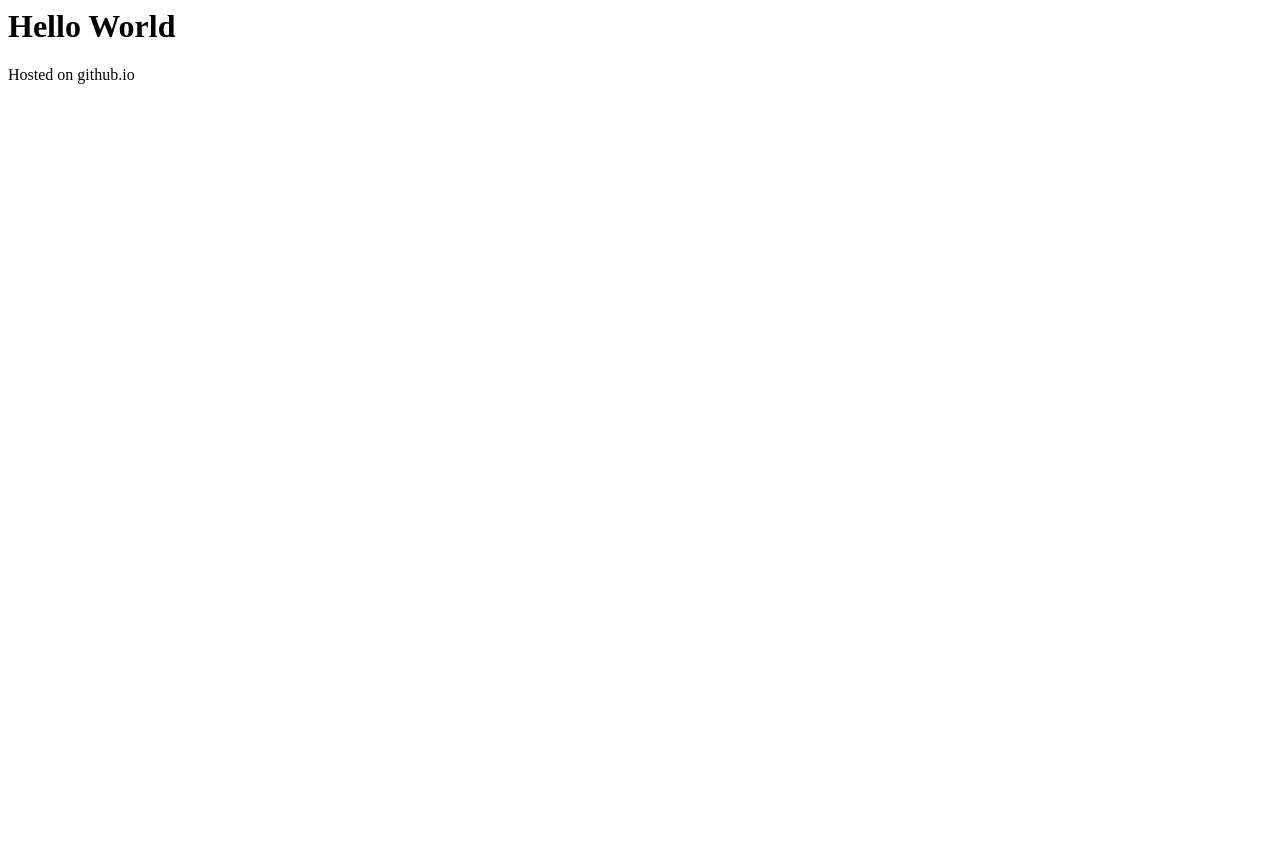
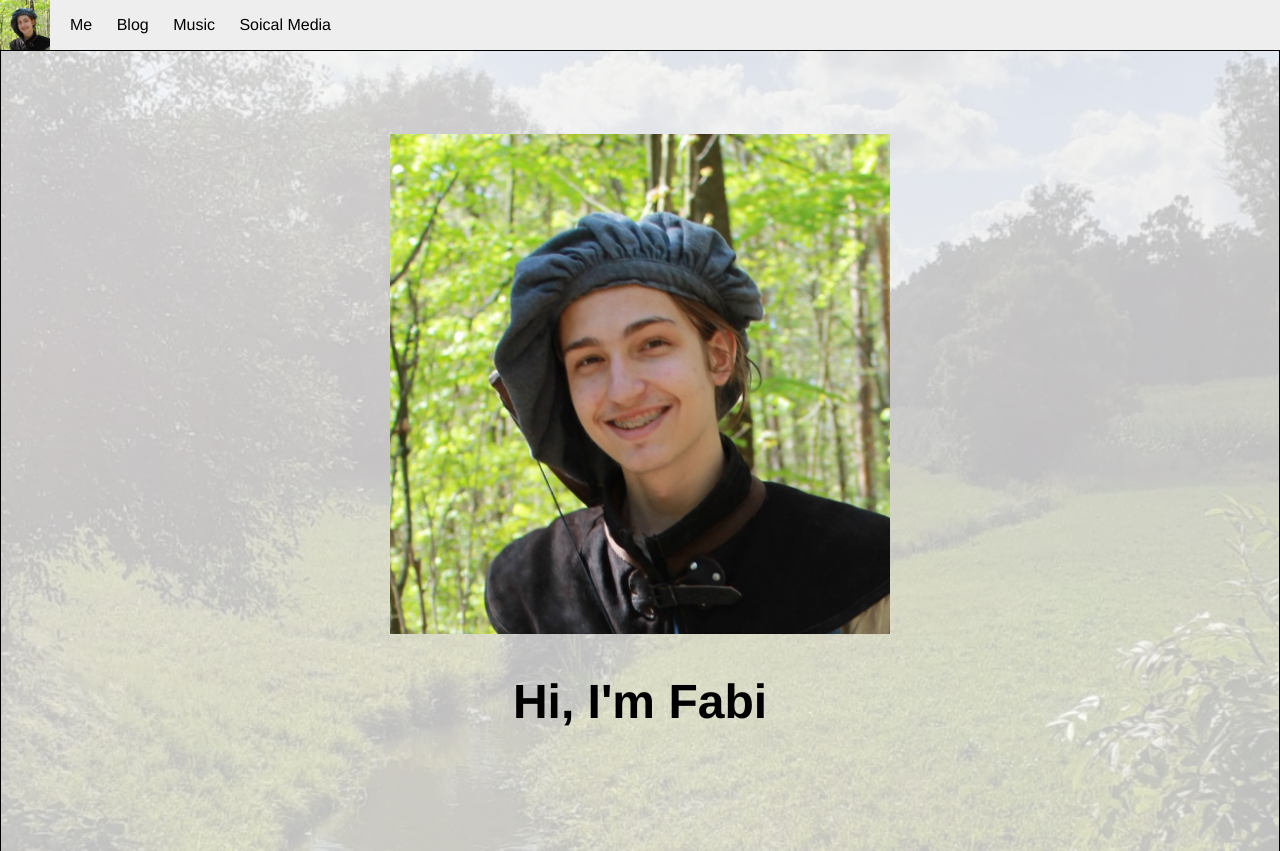
Before and after one commit to FabiennEll/FabianEll.github.io, a plain HTML site: page index.html in a window 1280 px wide. Shown: the top 851 px of the page. Before the commit the page ends 800 px from the top, so only its background shows below. Drawn offline with Linux system fonts and the light colour scheme.

Commit message:
Version 0.5
Base

```diff
--- a/index.html
+++ b/index.html
@@ -1,7 +1,54 @@
 <!DOCTYPE = html>
 <html>
-<body>
-<h1>Hello World</h1>
-<p>Hosted on github.io</p>
-</body>
+  <head>
+    <title>Fabian Ell</title>
+    <link rel="stylesheet" href="style.css">
+  </head>
+  <body>
+    <header>
+      <img src="me_pic.jpg">
+      <nav>
+        <ul>
+          <li><a href="#me">Me</a></li>
+          <li><a href="#blog">Blog</a></li>
+          <li><a href="#music">Music</a></li>
+          <li><a href="#socials">Soical Media</a></li>
+        </ul>
+      </nav>
+    </header>
+    <main>
+      <section id="me">
+        <div class="section-inner">
+          <img src="me_pic.jpg" width="500" height="500">
+          <h1>Hi, I'm Fabi</h1>
+        </div>
+      </section>
+
+
+      <section id="blog">
+        <div class="section-inner">
+          <h1>Read my blog. Or don't.</h1>
+          <p>A blog about short attention spans, depression and a tic disoder</p>
+        </div>
+      </section>
+
+
+      <section id="music">
+        <div class="section-inner">
+          <h1>Listen to my music. Only if you want to of course.</h1>
+          <iframe width="560" height="315" src="https://www.youtube.com/embed/2xI1HBbtxq4" frameborder="0" allow="accelerometer; autoplay; clipboard-write; encrypted-media; gyroscope; picture-in-picture" allowfullscreen></iframe>
+        </div>
+      </section>
+
+
+      <section id="socials">
+        <div class="section-inner">
+          <h1>All my social media stuff.</h1>
+        </div>
+      </section>
+    </main>
+    <footer>
+      Copyright Fabian Ell, 2021
+    </footer>
+  </body>
 </html>
--- /dev/null
+++ b/style.css
@@ -0,0 +1,86 @@
+body {
+  margin: 0;
+  margin-top: 50px;
+  font-family: helvetica, sans-serif;
+}
+
+header {
+  display: flex;
+  position: fixed;
+  top: 0;
+  left: 0;
+  right: 0;
+  height: 50px;
+  line-height: 50px;
+  background-color: #eee;
+}
+
+header * {
+  display: inline;
+  height: 50px;
+}
+
+header ul {
+  padding: 0;
+}
+
+header li {
+  margin-left: 20px;
+}
+
+section {
+  height: 100vh;
+  border: 1px solid black;
+  display: flex;
+  justify-content: center;
+  align-items: center;
+  text-align: center;
+
+  background-size: cover;
+  background-position: center center;
+  background-repeat: no-repeat;
+  background-attachment: fixed;
+}
+
+#me .profile-img {
+  width: 300px;
+  border-radius: 50%;
+}
+
+footer {
+  text-align: center;
+  padding: 50px;
+}
+
+#me h1 {
+  font-size: 3em;
+}
+
+section h2 {
+  font-size: 2.5em;
+}
+
+section h3 {
+  font-size: 1.5em;
+}
+
+header a {
+  text-decoration: none;
+  color: black;
+}
+
+#me {
+  background-image: linear-gradient(rgba(255,255,255,0.75),rgba(255,255,255,0.75)), url('background_me.jpg')
+}
+
+#blog {
+  background-image: linear-gradient(rgba(255,255,255,0.75),rgba(255,255,255,0.75)), url('background_block.jpg')
+}
+
+#music {
+  background-image: linear-gradient(rgba(255,255,255,0.75),rgba(255,255,255,0.75)), url('backgroundimage_music.jpg')
+}
+
+#socials {
+  background-image: linear-gradient(rgba(255,255,255,0.75),rgba(255,255,255,0.75)), url('background_socials.jpg')
+}
```
Also changed, not shown: background_block.jpg (added), background_me.jpg (added), background_socials.jpg (added), backgroundimage_music.jpg (added), me_pic.jpg (added).
